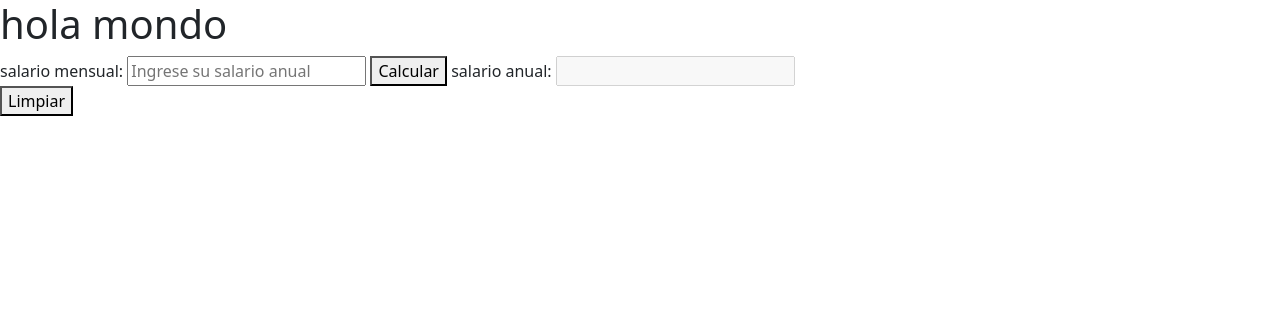
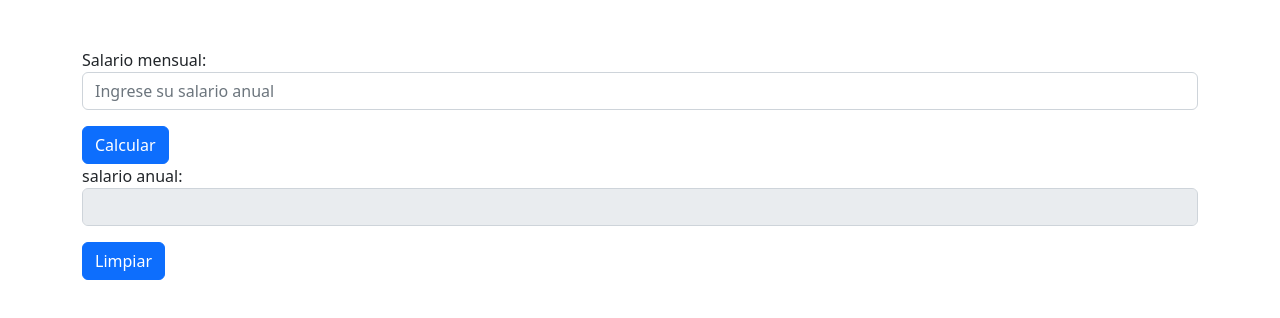
Before and after one commit to GGrop/r-programa, a website: page clase10/tarea-clase5/clase5.html in a window 1280 px wide. Drawn offline with nearby package versions, Linux system fonts and the light colour scheme.

Commit message:
add bootstrap to index.html

```diff
--- a/clase10/tarea-clase5/clase5.html
+++ b/clase10/tarea-clase5/clase5.html
@@ -9,16 +9,28 @@
 
 </head>
 <body>
-    <h1>hola mondo</h1>
-    <form>
-        <label for="">salario mensual:</label>
-        <input type="text" placeholder="Ingrese su salario anual" id="salario-anual">
-        <button type="submit" id="botonCalcular">Calcular</button>
-        <label for="">salario anual:</label>
-        <input disabled  id="muestreo-salario">
-    </form>
-        <button type="reset">Limpiar</button>
-    </form>
+    <div class="container mt-5">
+
+        <form >
+
+            <div class="form-group">
+                <label>Salario mensual:</label>
+                <input type="text" class="form-control" id="salario-anual" placeholder="Ingrese su salario anual">
+            </div>
+
+            <button type="submit" class="btn btn-primary mt-3" id="botonCalcular">Calcular</button>
+
+            <div class="form-group">
+                <label for="">salario anual:</label>
+                <input class="form-control" disabled  id="muestreo-salario">
+            </div>
+
+            <button type="reset" class="btn btn-primary mt-3">Limpiar</button>
+
+        </form>
+
+
+    </div>
     <script src="clase5.js"></script>
 </body>
 </html>
```
